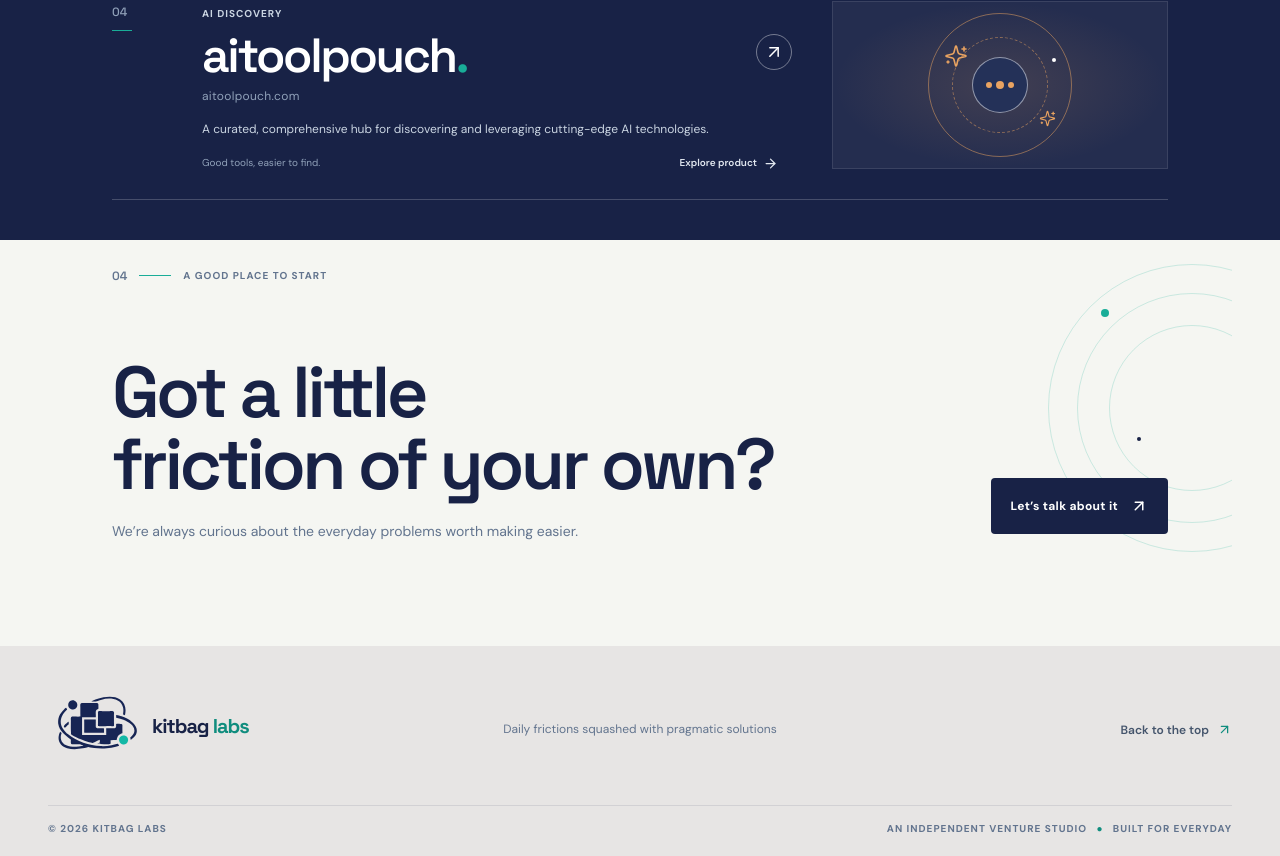
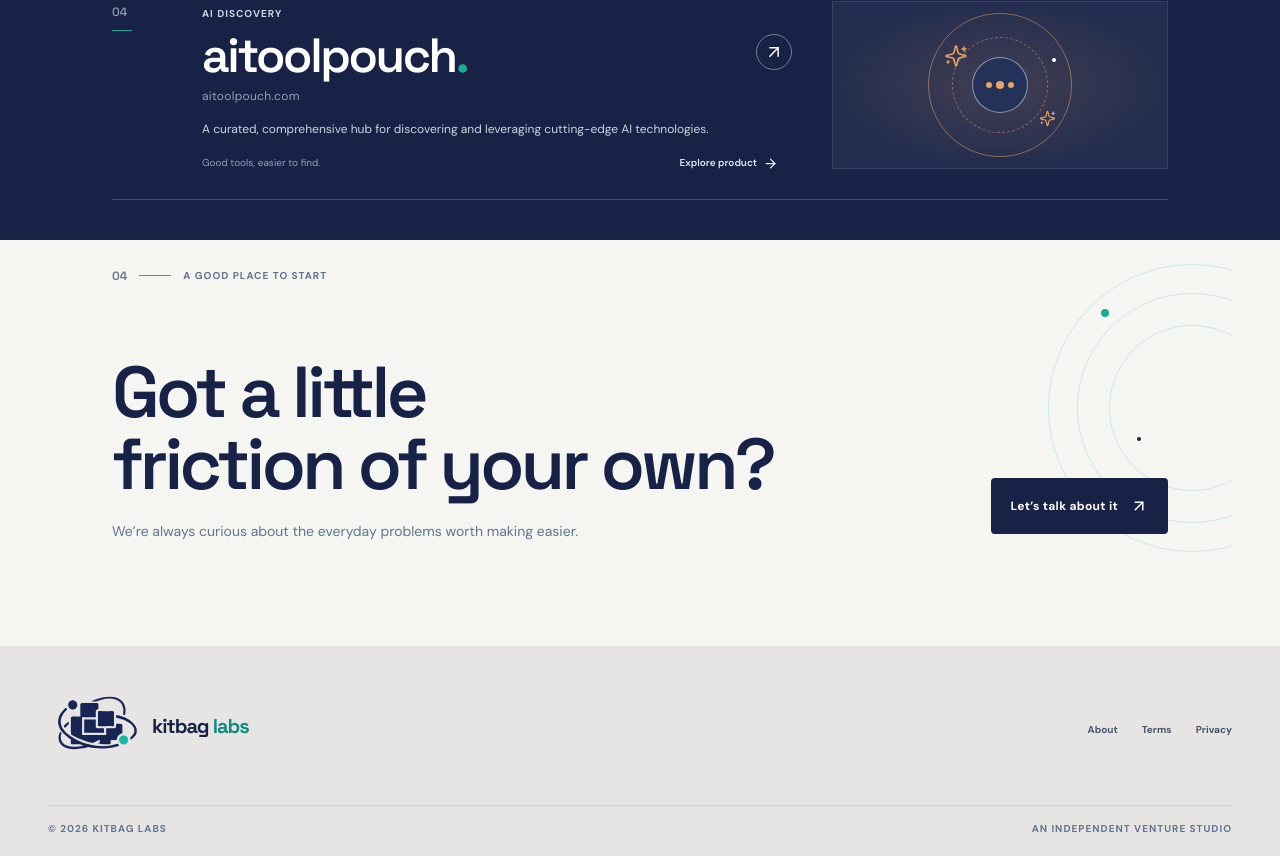
Before and after one commit to bakosbits/kitbaglabs, a React (Vite) app: page / in a window 1280 px wide. Shown: the part 3090-3946 px from the top of the page. Built offline with nearby package versions, Linux system fonts and the light colour scheme.

Commit message:
update: bottom menu

```diff
--- a/src/App.tsx
+++ b/src/App.tsx
@@ -356,14 +356,19 @@
 
             <footer className="bg-stone-200 px-5 pt-6 pb-4 md:px-7 lg:px-12 lg:pt-8 lg:pb-5">
                 <div className="mx-auto max-w-340">
-          <div className="grid min-h-19 grid-cols-2 items-center gap-5 md:grid-cols-3">
-            <div className="col-start-1 justify-self-start"><BrandLockup compact /></div>
-            <p className="col-start-1 row-start-2 text-xs leading-relaxed text-slate-500 md:col-start-2 md:row-start-1 md:justify-self-center">Daily frictions squashed with pragmatic solutions</p>
-            <a className="col-start-2 row-span-2 inline-flex items-center gap-2 self-end text-2xs font-semibold text-slate-600 md:col-start-3 md:row-span-1 md:self-center md:justify-self-end md:text-xs" href="#top">Back to the top <ArrowUpRight className="text-teal-dark" size={15} /></a>
+                    <div className="grid min-h-19 grid-cols-2 items-center gap-5 md:grid-cols-2">
+                        <div className="justify-self-start">
+                            <BrandLockup compact />
+                        </div>
+                        <nav className="col-start-2 justify-self-end flex flex-wrap items-center gap-4 text-2xs font-bold text-slate-600 md:gap-6">
+                            <a href="/about" className="hover:text-teal-dark transition-colors">About</a>
+                            <a href="/terms" className="hover:text-teal-dark transition-colors">Terms</a>
+                            <a href="/privacy" className="hover:text-teal-dark transition-colors">Privacy</a>
+                        </nav>
                     </div>
                     <div className="mt-4 flex flex-col items-start gap-2 border-t border-ink/10 pt-4 text-2xs font-bold tracking-widest text-slate-500 md:mt-6 md:flex-row md:justify-between md:gap-4">
                         <span>© {new Date().getFullYear()} KITBAG LABS</span>
-            <span>AN INDEPENDENT VENTURE STUDIO <span className="px-1.5 text-teal-dark">●</span> BUILT FOR EVERYDAY</span>
+                        <span>AN INDEPENDENT VENTURE STUDIO</span>
                     </div>
                 </div>
             </footer>
```
Lines whose indentation alone changed are shown as unchanged.
